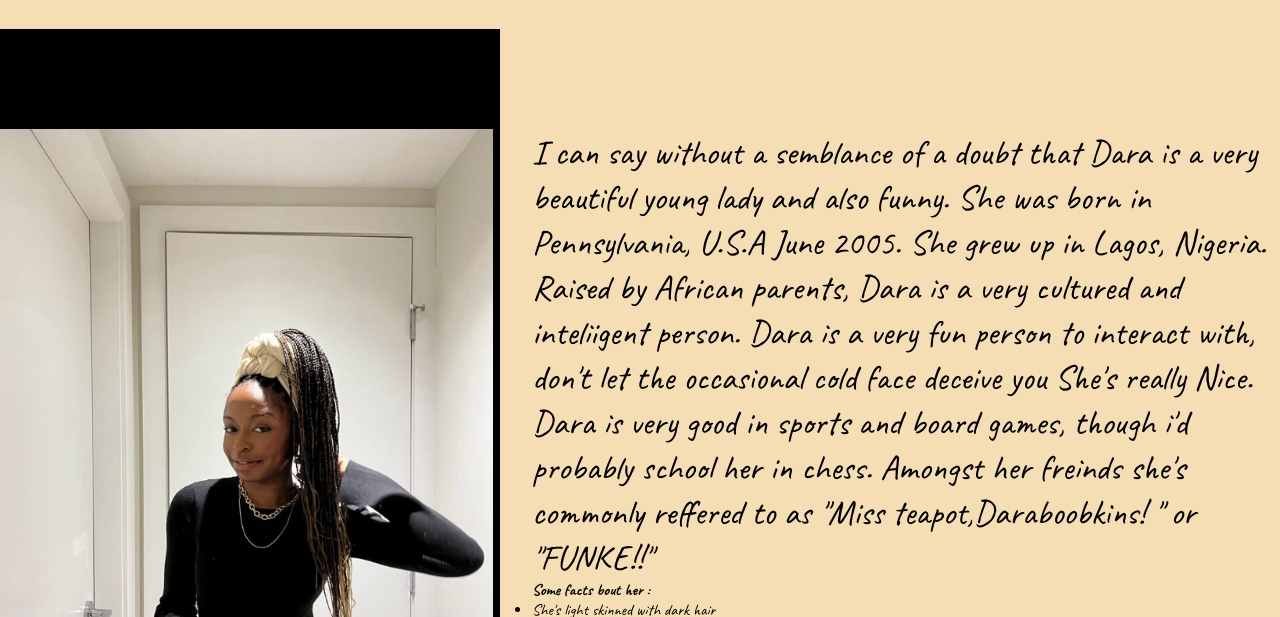
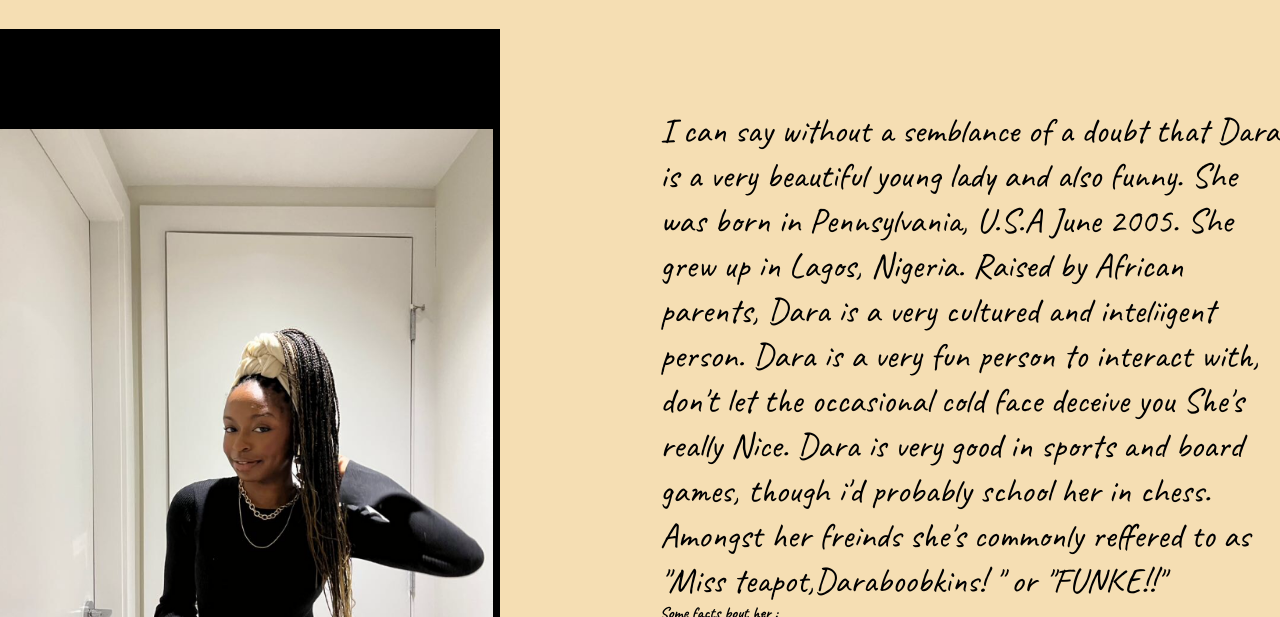
Before and after one commit to moqun06/Darisma, a plain HTML site: page index.html in a window 1280 px wide. Shown: the part 104-721 px from the top of the page. Drawn offline with Linux system fonts and the light colour scheme.

Commit message:
Gap increased for responsiveness

```diff
--- a/index.css
+++ b/index.css
@@ -17,11 +17,12 @@ h2{
 }
 p{
     font-size: 35px;
+    color: black;
 
 }
 .dara{
     display: flex;
-    gap: 2rem;
+    gap: 10rem;
     padding-top: 2rem;
     align-items: center;
 }
```
Also changed, not shown: 1 other file.
